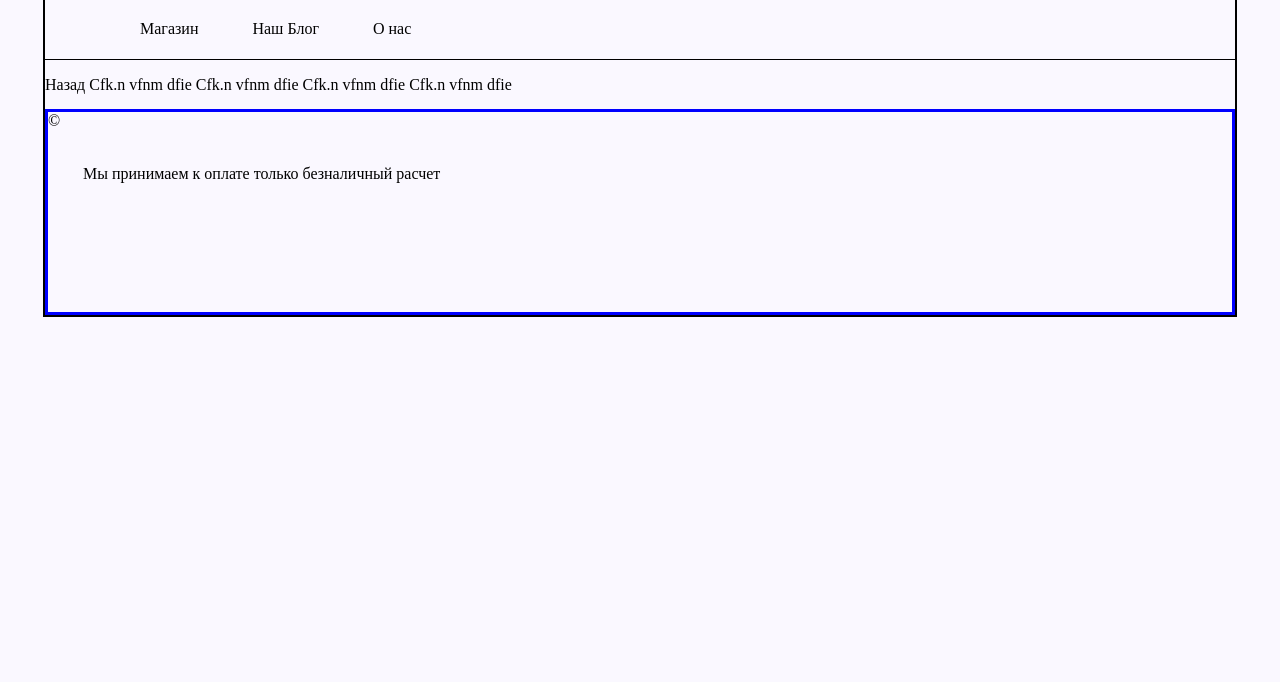
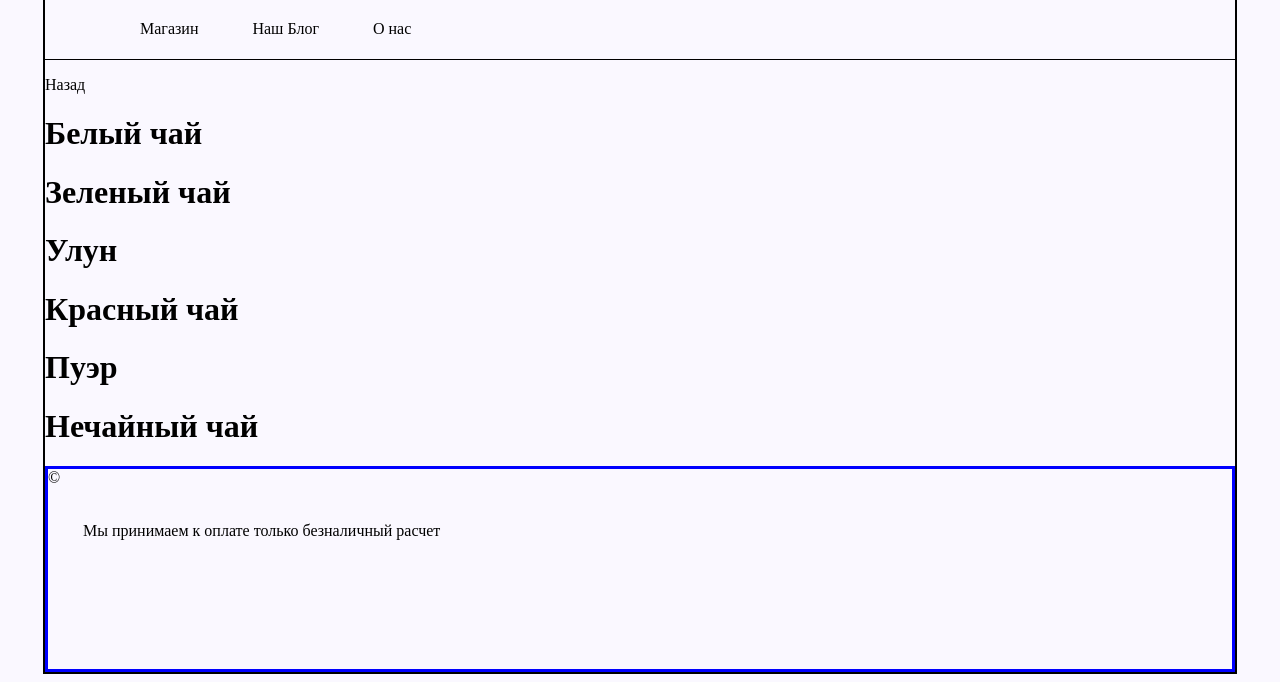
Before and after one commit to Ricko1991/-, a plain HTML site: page chinese_tea.html in a window 1280 px wide. Shown: the part 178-860 px from the top of the page. Before the commit the page ends 800 px from the top, so only its background shows below. Drawn offline with Linux system fonts and the light colour scheme.

Commit message:
Добавлены разделы в китайский чай

```diff
--- a/chinese_tea.html
+++ b/chinese_tea.html
@@ -18,16 +18,15 @@
             <li class="navigator"><a href="about.html">О нас</a></li>
         </ul>
     </menu>
-
-
 </header>
 
-<a href=""><img src="">Назад</a>
-Cfk.n vfnm dfie
-Cfk.n vfnm dfie
-Cfk.n vfnm dfie
-Cfk.n vfnm dfie
-
+<a href="index.html"><img src="">Назад</a>
+<h1>Белый чай</h1>
+<h1>Зеленый чай</h1>
+<h1>Улун</h1>
+<h1>Красный чай</h1>
+<h1>Пуэр</h1>
+<h1>Нечайный чай</h1>
 
 <footer class="footer">
     &copy;
```
